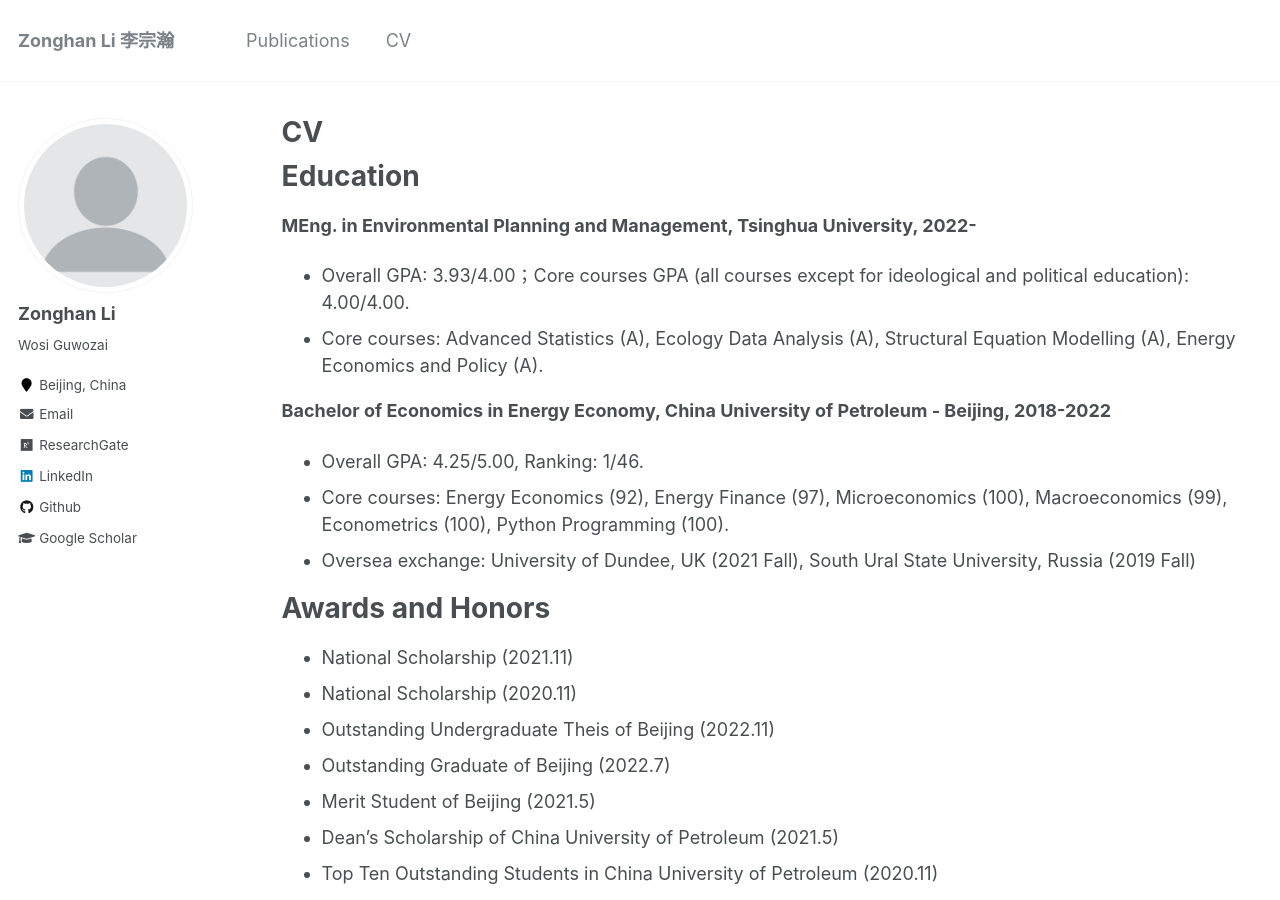
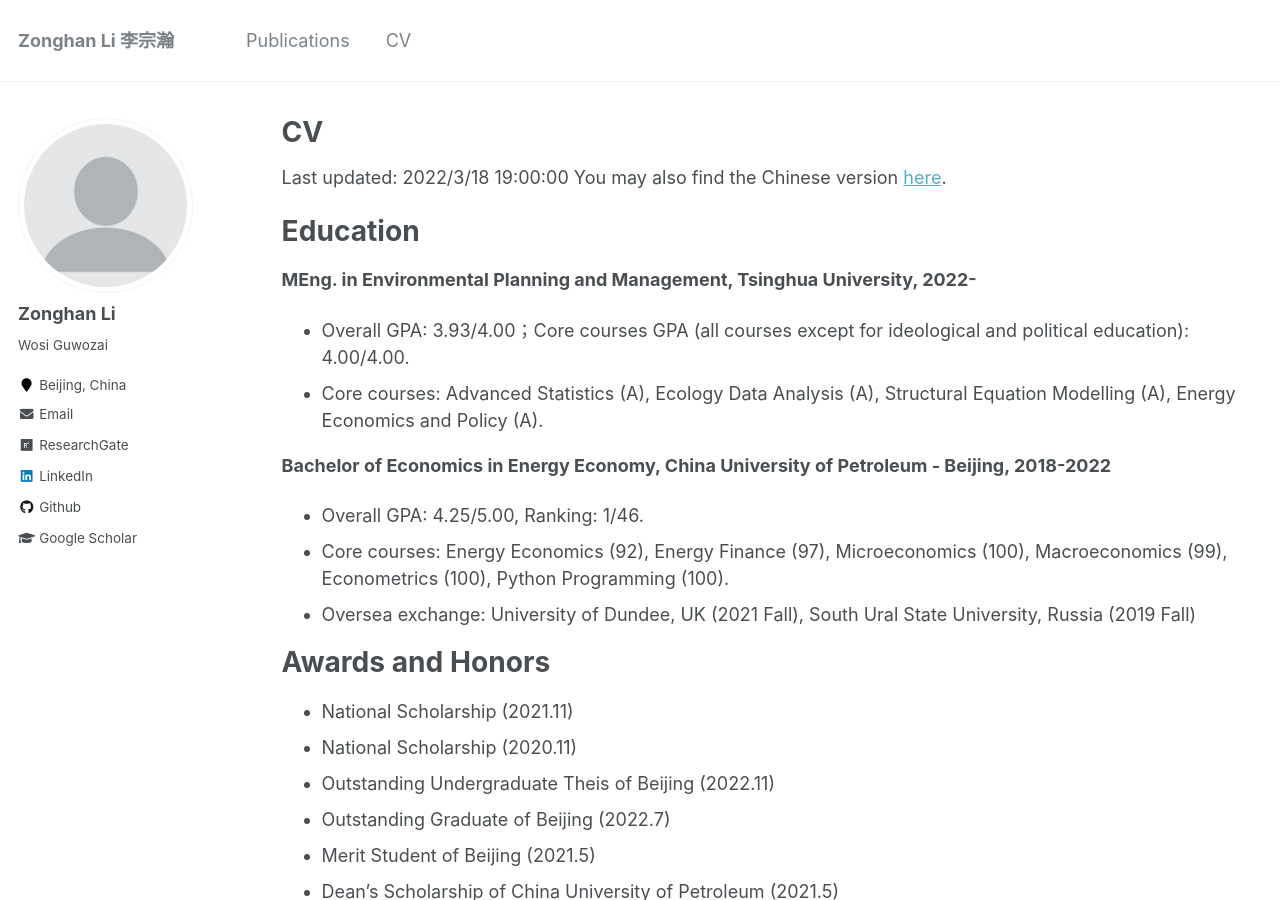
Before and after one commit to lzh3278/lzh.github.io, a Jekyll site: the page built from _pages/cv.md, in a window 1280 px wide and 900 px high. Built offline with Jekyll 4.4.1, drawn with Linux system fonts in a browser that asks for light colours.

Commit message:
Update cv.md

```diff
--- a/_pages/cv.md
+++ b/_pages/cv.md
@@ -8,6 +8,9 @@ redirect_from:
 ---
 
 {% include base_path %}
+
+Last updated: 2022/3/18 19:00:00
+You may also find the Chinese version [here](https://lzh3278.github.io/cvCHN/).
 
 Education
 ======
```
